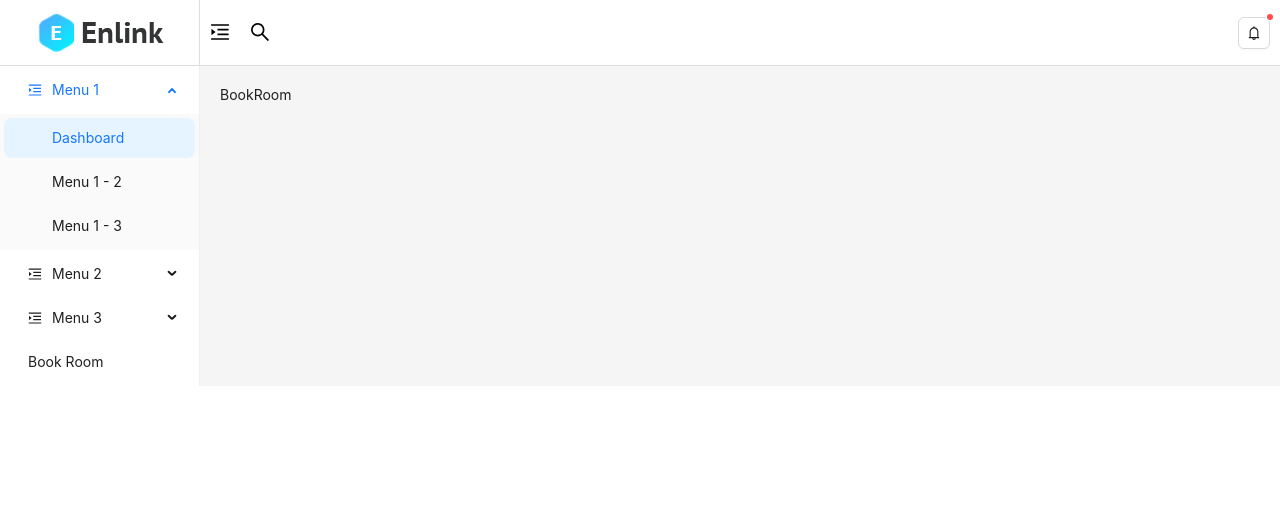
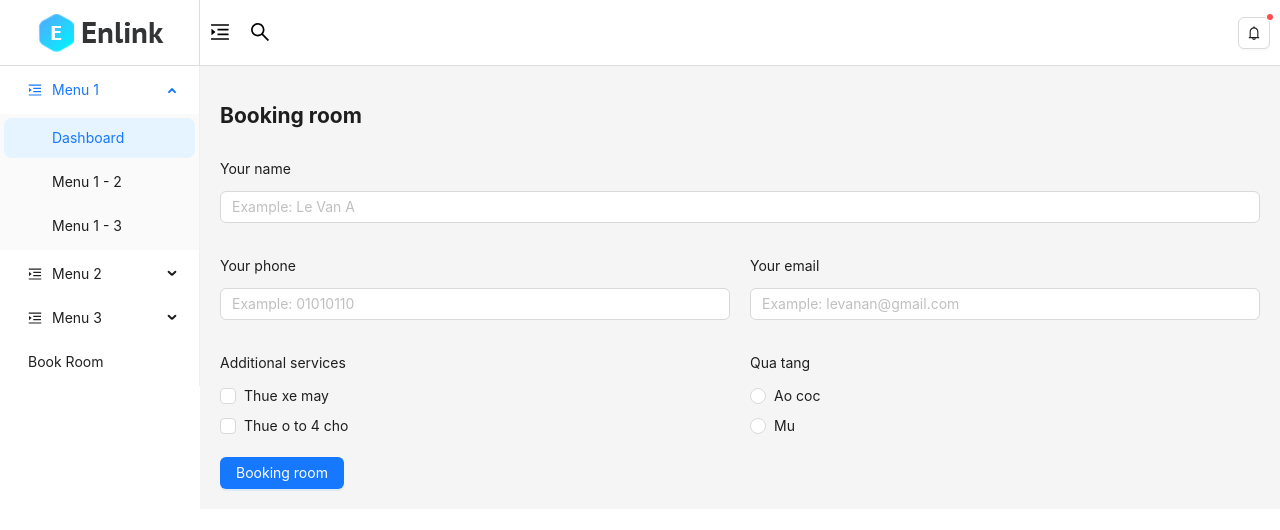
Before and after one commit to PhamDacQuan294/Ant-Design, a React (Create React App) app: page /book-room in a window 1280 px wide. Shown: the top 530 px of the page. Built offline with nearby package versions, Linux system fonts and the light colour scheme.

Commit message:
Book room (1)

```diff
--- a/src/pages/BookRoom/index.js
+++ b/src/pages/BookRoom/index.js
@@ -1,7 +1,73 @@
+import { Checkbox, Col, Input, Row, Space, Radio, Button } from "antd";
+import { useState } from "react";
+
 function BookRoom() {
+  const [data, setData] = useState({});
+
+  const handleChangeInput = (e) => {
+    const object = {
+      ...data,
+      [e.target.name]: e.target.value
+    };
+    setData(object);
+  }
+
+  const handleChangeCheckbox = (e) => {
+    const object = {
+      ...data,
+      services: e
+    };
+    setData(object);
+  }
+
+  const handleSubmit = () => {
+    console.log("ok");
+  }
+
   return (
     <>
-      BookRoom
+      <h2>Booking room</h2>
+
+      <Row gutter={[20, 20]}>
+        <Col span={24}>
+          <p>Your name</p>
+          <Input name='fullName' placeholder="Example: Le Van A" onChange={handleChangeInput} />
+        </Col>
+
+        <Col span={12}>
+          <p>Your phone</p>
+          <Input name='phone' placeholder="Example: 01010110" onChange={handleChangeInput} />
+        </Col>
+
+        <Col span={12}>
+          <p>Your email</p>
+          <Input name='email' placeholder="Example: levanan@gmail.com" onChange={handleChangeInput} />
+        </Col>
+
+         <Col span={12}>
+          <p>Additional services</p>
+          <Checkbox.Group onChange={handleChangeCheckbox}>
+            <Space direction='vertical'>
+              <Checkbox value="Thue xe may">Thue xe may</Checkbox>
+              <Checkbox value="Thue o to 4 cho">Thue o to 4 cho</Checkbox>
+            </Space>
+          </Checkbox.Group>
+        </Col>
+
+        <Col span={12}>
+          <p>Qua tang</p>
+          <Radio.Group name="gift" onChange={handleChangeInput}>
+            <Space direction='vertical'>
+              <Radio value="Ao coc">Ao coc</Radio>
+              <Radio value="mu">Mu</Radio>
+            </Space>
+          </Radio.Group>
+        </Col>
+
+        <Col span={24}>
+          <Button type='primary' onClick={handleSubmit}>Booking room</Button>
+        </Col>
+      </Row>
     </>
   )
 }
```
